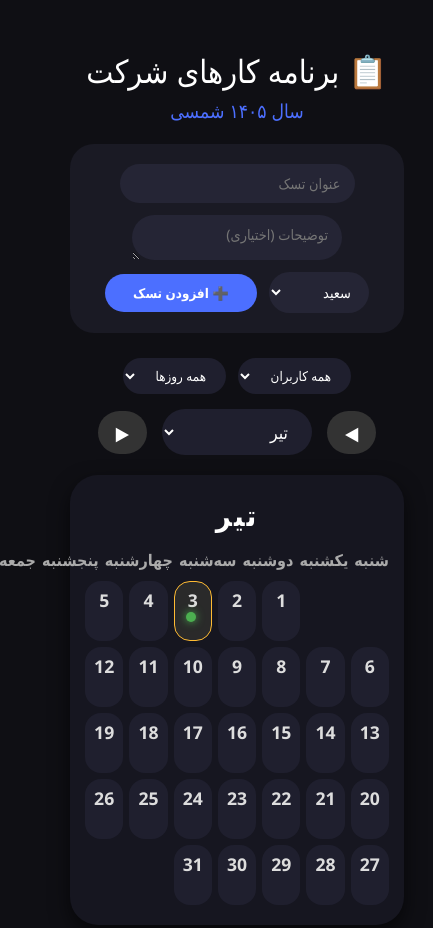
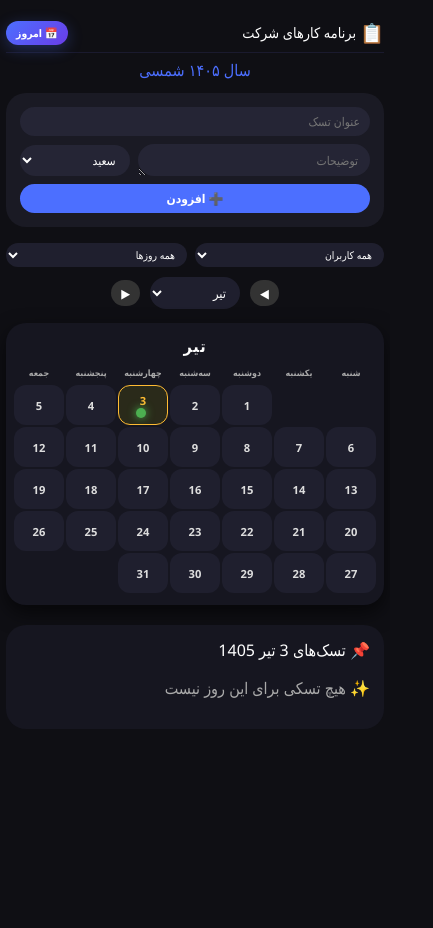
Before and after one commit to saeedifbc-eng/-task-board, a plain HTML site: page index.html in a window 390 px wide. Shown: the top 928 px of the page, 433 px wide, since content can reach past the window. After the commit the page ends 844 px from the top, so only its background shows below. Drawn offline with Linux system fonts and the light colour scheme; a web font is replaced by a local one.

Commit message:
Add files via upload

```diff
--- a/index.html
+++ b/index.html
@@ -2,6 +2,7 @@
 <html dir="rtl">
 <head>
   <meta charset="UTF-8">
+  <meta name="viewport" content="width=device-width, initial-scale=1.0, maximum-scale=1.0, user-scalable=no">
   <title>برنامه کار‌های شرکت</title>
 
   <!-- فونت وزیر -->
@@ -15,87 +16,142 @@
     body {
       background: #0f0f14;
       color: #eaeaea;
-      padding: 20px;
+      padding: 10px;
       direction: rtl;
       text-align: right;
+      margin: 0;
+      min-height: 100vh;
     }
     .container {
       max-width: 1000px;
       margin: auto;
+      padding-top: 5px;
     }
-    h1 {
+
+    /* هدر با دکمه sticky */
+    .header-sticky {
+      position: sticky;
+      top: 0;
+      z-index: 100;
+      background: #0f0f14;
+      padding: 8px 0 6px 0;
+      border-bottom: 1px solid #1a1a2e;
+      backdrop-filter: blur(10px);
+      display: flex;
+      justify-content: space-between;
+      align-items: center;
+      flex-wrap: wrap;
+      gap: 6px;
+    }
+    .header-sticky h1 {
       color: #fff;
-      text-align: center;
-      margin-bottom: 5px;
+      margin: 0;
       font-weight: normal;
+      font-size: 1.1rem;
+      display: flex;
+      align-items: center;
+      gap: 4px;
     }
+    .header-sticky h1 span {
+      font-size: 1.2rem;
+    }
+    .header-sticky .btn-today {
+      background: linear-gradient(135deg, #4c6fff, #6a3de8);
+      border: none;
+      padding: 6px 14px;
+      border-radius: 30px;
+      color: white;
+      font-weight: bold;
+      cursor: pointer;
+      transition: 0.3s;
+      font-family: Vazir, 'Segoe UI', Tahoma, sans-serif;
+      font-size: 0.75rem;
+      display: flex;
+      align-items: center;
+      gap: 4px;
+      box-shadow: 0 4px 15px rgba(76, 111, 255, 0.3);
+      white-space: nowrap;
+    }
+    .header-sticky .btn-today:hover {
+      transform: translateY(-2px);
+      box-shadow: 0 6px 25px rgba(76, 111, 255, 0.5);
+    }
+    .header-sticky .btn-today:active {
+      transform: scale(0.95);
+    }
+
     .year-badge {
       text-align: center;
       color: #4c6fff;
-      font-size: 1.2rem;
-      margin-bottom: 20px;
+      font-size: 1rem;
+      margin: 6px 0 12px 0;
     }
 
-    /* فرم افزودن تسک */
+    /* فرم افزودن تسک - بهینه موبایل */
     .task-form {
       background: #1a1a24;
-      padding: 20px;
-      border-radius: 24px;
+      padding: 14px;
+      border-radius: 20px;
       display: flex;
       flex-wrap: wrap;
       align-items: center;
       justify-content: center;
-      gap: 12px;
-      margin-bottom: 25px;
+      gap: 8px;
+      margin-bottom: 16px;
     }
     .task-form input, .task-form select, .task-form textarea {
       background: #252535;
       border: none;
-      padding: 10px 14px;
+      padding: 8px 12px;
       border-radius: 30px;
       color: white;
       outline: none;
-      font-size: 0.9rem;
-      min-width: 120px;
+      font-size: 0.85rem;
+      min-width: 80px;
+      flex: 1 1 auto;
       font-family: Vazir, 'Segoe UI', Tahoma, sans-serif;
     }
     .task-form textarea {
-      min-width: 160px;
+      min-width: 100px;
       resize: vertical;
-      height: 45px;
+      height: 38px;
+      flex: 2 1 auto;
     }
     .task-form button {
       background: #4c6fff;
       border: none;
-      padding: 10px 28px;
+      padding: 8px 18px;
       border-radius: 30px;
       color: white;
       font-weight: bold;
       cursor: pointer;
       transition: 0.2s;
       font-family: Vazir, 'Segoe UI', Tahoma, sans-serif;
+      font-size: 0.85rem;
+      flex: 1 1 auto;
+      min-width: 80px;
     }
     .task-form button:hover {
       background: #3a56d4;
       transform: scale(1.02);
     }
 
-    /* انتخاب ماه */
+    /* انتخاب ماه - بهینه موبایل */
     .month-selector {
       display: flex;
       justify-content: center;
       align-items: center;
-      gap: 15px;
-      margin-bottom: 20px;
+      gap: 10px;
+      margin-bottom: 14px;
     }
     .month-selector select {
       background: #1f1f2e;
       color: white;
       border: none;
-      padding: 10px 20px;
+      padding: 8px 14px;
       border-radius: 30px;
-      font-size: 1.1rem;
-      min-width: 150px;
+      font-size: 0.95rem;
+      min-width: 120px;
       cursor: pointer;
       font-family: Vazir, 'Segoe UI', Tahoma, sans-serif;
     }
@@ -103,9 +159,9 @@
       background: #333;
       border: none;
       color: white;
-      padding: 8px 18px;
+      padding: 6px 14px;
       border-radius: 30px;
-      font-size: 1.2rem;
+      font-size: 1rem;
       cursor: pointer;
       transition: 0.2s;
       font-family: Vazir, 'Segoe UI', Tahoma, sans-serif;
@@ -113,171 +169,254 @@
     .month-selector button:hover {
       background: #555;
     }
+    .month-selector button:active {
+      transform: scale(0.9);
+    }
 
-    /* تقویم */
+    /* تقویم - بهینه موبایل */
     .calendar-wrapper {
       display: flex;
       flex-direction: column;
-      gap: 20px;
+      gap: 14px;
     }
     .month-grid {
       background: #161620;
-      border-radius: 28px;
-      padding: 20px 15px;
+      border-radius: 20px;
+      padding: 12px 8px;
       box-shadow: 0 8px 20px rgba(0,0,0,0.6);
     }
     .month-title {
-      font-size: 1.8rem;
+      font-size: 1.3rem;
       font-weight: bold;
       color: #fff;
       text-align: center;
-      margin-bottom: 15px;
-      letter-spacing: 2px;
+      margin-bottom: 10px;
+      letter-spacing: 1px;
     }
     .weekdays {
       display: grid;
       grid-template-columns: repeat(7, 1fr);
-      gap: 6px;
-      margin-bottom: 10px;
+      gap: 3px;
+      margin-bottom: 6px;
       font-weight: bold;
       color: #aaa;
       text-align: center;
+      font-size: 0.65rem;
     }
     .days-grid {
       display: grid;
       grid-template-columns: repeat(7, 1fr);
-      gap: 6px;
+      gap: 3px;
     }
     .day-cell {
-      background: #1f1f2e;
-      border-radius: 16px;
-      padding: 10px 5px;
-      min-height: 80px;
+      border-radius: 12px;
+      padding: 6px 2px;
+      min-height: 50px;
       cursor: pointer;
-      transition: 0.15s;
+      transition: 0.1s;
       display: flex;
       flex-direction: column;
       align-items: center;
+      justify-content: center;
       border: 1px solid transparent;
+      position: relative;
+      background: #1f1f2e;
+      -webkit-tap-highlight-color: transparent;
     }
-    .day-cell:hover {
-      background: #2a2a3e;
-      border-color: #4c6fff;
+    .day-cell:active {
+      transform: scale(0.92);
     }
     .day-cell .day-number {
       font-weight: bold;
-      font-size: 1.1rem;
+      font-size: 0.85rem;
       color: #ddd;
-    }
-    .day-cell .task-indicator {
-      font-size: 0.7rem;
-      color: #4c6fff;
-      margin-top: 4px;
-      background: #252540;
-      padding: 2px 8px;
-      border-radius: 20px;
-    }
-    .day-cell.has-task {
-      border-color: #4c6fff55;
     }
     .day-cell.today {
       border-color: #ffbb33;
-      background: #2a2a2a;
+      background: #2a2a1a !important;
+    }
+    .day-cell.today .day-number {
+      color: #ffbb33;
+    }
+    .day-cell.all-done {
+      background: #1a3a2a;
+      border-color: #2e7d32;
+    }
+    .day-cell.all-done .day-number {
+      color: #4caf50;
+    }
+    .day-cell.has-unfinished {
+      background: #3d2a1a;
+      border-color: #e67e22;
+    }
+    .day-cell.has-unfinished .day-number {
+      color: #e67e22;
     }
     .empty-cell {
-      background: transparent;
+      background: transparent !important;
       pointer-events: none;
+      border-color: transparent !important;
+    }
+    .day-cell .selected-dot {
+      display: inline-block;
+      width: 8px;
+      height: 8px;
+      background: #4caf50;
+      border-radius: 50%;
+      box-shadow: 0 0 6px #4caf50;
+      margin-top: 2px;
     }
 
-    /* لیست تسک‌های روز */
+    /* لیست تسک‌های روز - بهینه موبایل */
     .day-detail {
       background: #161620;
-      border-radius: 28px;
-      padding: 20px;
-      margin-top: 10px;
+      border-radius: 20px;
+      padding: 14px;
+      margin-top: 6px;
     }
     .day-detail h3 {
       color: #fff;
-      margin: 0 0 12px 0;
+      margin: 0 0 10px 0;
       font-weight: normal;
+      font-size: 1rem;
     }
     .task-card {
       background: #222235;
-      border-radius: 16px;
-      padding: 12px 16px;
-      margin-bottom: 10px;
+      border-radius: 14px;
+      padding: 10px 12px;
+      margin-bottom: 8px;
       border-right: 4px solid #4c6fff;
+      display: flex;
+      flex-direction: column;
+      gap: 6px;
     }
-    .task-card.done {
-      opacity: 0.6;
-      border-right-color: #2e7d32;
+    .task-card .task-info {
+      flex: 1;
     }
-    .task-card small {
+    .task-card .task-info b {
+      display: block;
+      font-size: 0.9rem;
+    }
+    .task-card .task-info small {
       color: #aaa;
       display: block;
+      font-size: 0.7rem;
     }
-    .task-card .actions {
-      margin-top: 8px;
+    .task-card .task-actions {
       display: flex;
-      gap: 8px;
+      gap: 4px;
       flex-wrap: wrap;
     }
-    .task-card button {
+    .task-card .task-actions button {
       background: #333;
       border: none;
       color: white;
-      padding: 4px 12px;
+      padding: 3px 10px;
       border-radius: 30px;
-      font-size: 0.75rem;
+      font-size: 0.65rem;
       cursor: pointer;
       transition: 0.15s;
       font-family: Vazir, 'Segoe UI', Tahoma, sans-serif;
     }
-    .task-card button:hover {
+    .task-card .task-actions button:active {
+      transform: scale(0.9);
+    }
+    .task-card .task-actions button:hover {
       background: #555;
     }
-    .task-card .btn-done { background: #2e7d32; }
-    .task-card .btn-done:hover { background: #1e5a22; }
-    .task-card .btn-del { background: #8b2d2d; }
-    .task-card .btn-del:hover { background: #6b1f1f; }
+    .task-card .task-actions .btn-done { background: #2e7d32; }
+    .task-card .task-actions .btn-done:hover { background: #1e5a22; }
+    .task-card .task-actions .btn-del { background: #8b2d2d; }
+    .task-card .task-actions .btn-del:hover { background: #6b1f1f; }
+    .task-card.done {
+      opacity: 0.6;
+    }
 
-    /* فیلترها */
+    /* رنگ‌بندی کاربران */
+    .task-card.user-saeed { border-right-color: #4c6fff; }
+    .task-card.user-mohammadreza { border-right-color: #9c27b0; }
+    .task-card .user-badge {
+      display: inline-block;
+      padding: 1px 8px;
+      border-radius: 20px;
+      font-size: 0.6rem;
+      font-weight: bold;
+      margin-left: 4px;
+    }
+    .user-badge.saeed { background: #4c6fff33; color: #4c6fff; }
+    .user-badge.mohammadreza { background: #9c27b033; color: #9c27b0; }
+
+    /* فیلترها - بهینه موبایل */
     .filters {
       display: flex;
       flex-wrap: wrap;
-      gap: 12px;
-      margin: 15px 0;
+      gap: 8px;
+      margin: 10px 0;
       justify-content: center;
     }
     .filters select {
       background: #1f1f2e;
       color: white;
       border: none;
-      padding: 8px 16px;
+      padding: 6px 12px;
       border-radius: 30px;
       font-family: Vazir, 'Segoe UI', Tahoma, sans-serif;
+      font-size: 0.75rem;
+      flex: 1 1 auto;
+      min-width: 80px;
     }
 
-    @media (max-width: 700px) {
-      .day-cell { min-height: 60px; padding: 6px 2px; }
-      .task-form input, .task-form select, .task-form textarea { min-width: 100px; }
+    /* بهبود برای موبایل‌های خیلی کوچک */
+    @media (max-width: 480px) {
+      body { padding: 6px; }
+      .header-sticky h1 { font-size: 0.9rem; }
+      .header-sticky .btn-today { font-size: 0.65rem; padding: 5px 10px; }
+      .day-cell { min-height: 40px; padding: 4px 1px; }
+      .day-cell .day-number { font-size: 0.7rem; }
+      .weekdays { font-size: 0.55rem; gap: 2px; }
+      .days-grid { gap: 2px; }
+      .month-title { font-size: 1rem; }
+      .task-form input, .task-form select { font-size: 0.75rem; padding: 6px 10px; min-width: 60px; }
+      .task-form textarea { font-size: 0.75rem; height: 32px; }
+      .task-form button { font-size: 0.75rem; padding: 6px 12px; }
+      .month-selector select { font-size: 0.8rem; padding: 6px 10px; min-width: 90px; }
+      .month-selector button { padding: 4px 10px; font-size: 0.8rem; }
+      .day-cell .selected-dot { width: 6px; height: 6px; }
+      .filters select { font-size: 0.65rem; padding: 4px 8px; min-width: 60px; }
+      .task-card .task-info b { font-size: 0.8rem; }
+      .task-card .task-actions button { font-size: 0.55rem; padding: 2px 8px; }
+    }
+
+    @media (max-width: 380px) {
+      .day-cell { min-height: 35px; }
+      .day-cell .day-number { font-size: 0.6rem; }
+      .weekdays { font-size: 0.45rem; }
+      .header-sticky h1 { font-size: 0.75rem; }
     }
   </style>
 </head>
 <body>
 <div class="container">
-  <h1>📋 برنامه کار‌های شرکت</h1>
+
+  <!-- هدر Sticky با دکمه تسک‌های امروز -->
+  <div class="header-sticky">
+    <h1><span>📋</span> برنامه کار‌های شرکت</h1>
+    <button class="btn-today" onclick="goToToday()">
+      📅 امروز
+    </button>
+  </div>
+
   <div class="year-badge">سال ۱۴۰۵ شمسی</div>
 
   <!-- فرم افزودن تسک -->
   <div class="task-form">
     <input id="taskTitle" placeholder="عنوان تسک">
-    <textarea id="taskDesc" placeholder="توضیحات (اختیاری)"></textarea>
+    <textarea id="taskDesc" placeholder="توضیحات"></textarea>
     <select id="taskUser">
       <option value="Saeed">سعید</option>
       <option value="Mohammadreza">محمدرضا</option>
     </select>
-    <button onclick="addTask()">➕ افزودن تسک</button>
+    <button onclick="addTask()">➕ افزودن</button>
   </div>
 
   <!-- فیلترها -->
```
